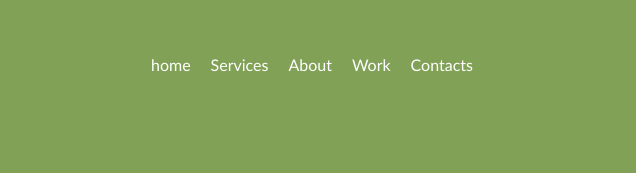
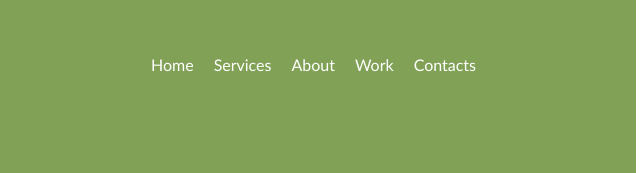
Before and after one commit to StasMironenko/StasMironenko.github.io, a plain HTML site: page index.html in a window 1280 px wide. Shown: the part 4107-4280 px from the top of the page, 574-1214 px from the left. Drawn offline with nearby package versions, Linux system fonts and the light colour scheme.

Commit message:
Update index.html

```diff
--- a/index.html
+++ b/index.html
@@ -205,7 +205,7 @@
 																	<div class="col-md directory4">
 																		<div id="menu">
 																			<ul>
-																				<li><a href="#home">home</a></li>
+																				<li><a href="#home">Home</a></li>
 																				<li><a href="#services">Services</a></li>
 																				<li><a href="#about">About</a></li>
 																				<li><a href="#work">Work</a></li>
```
